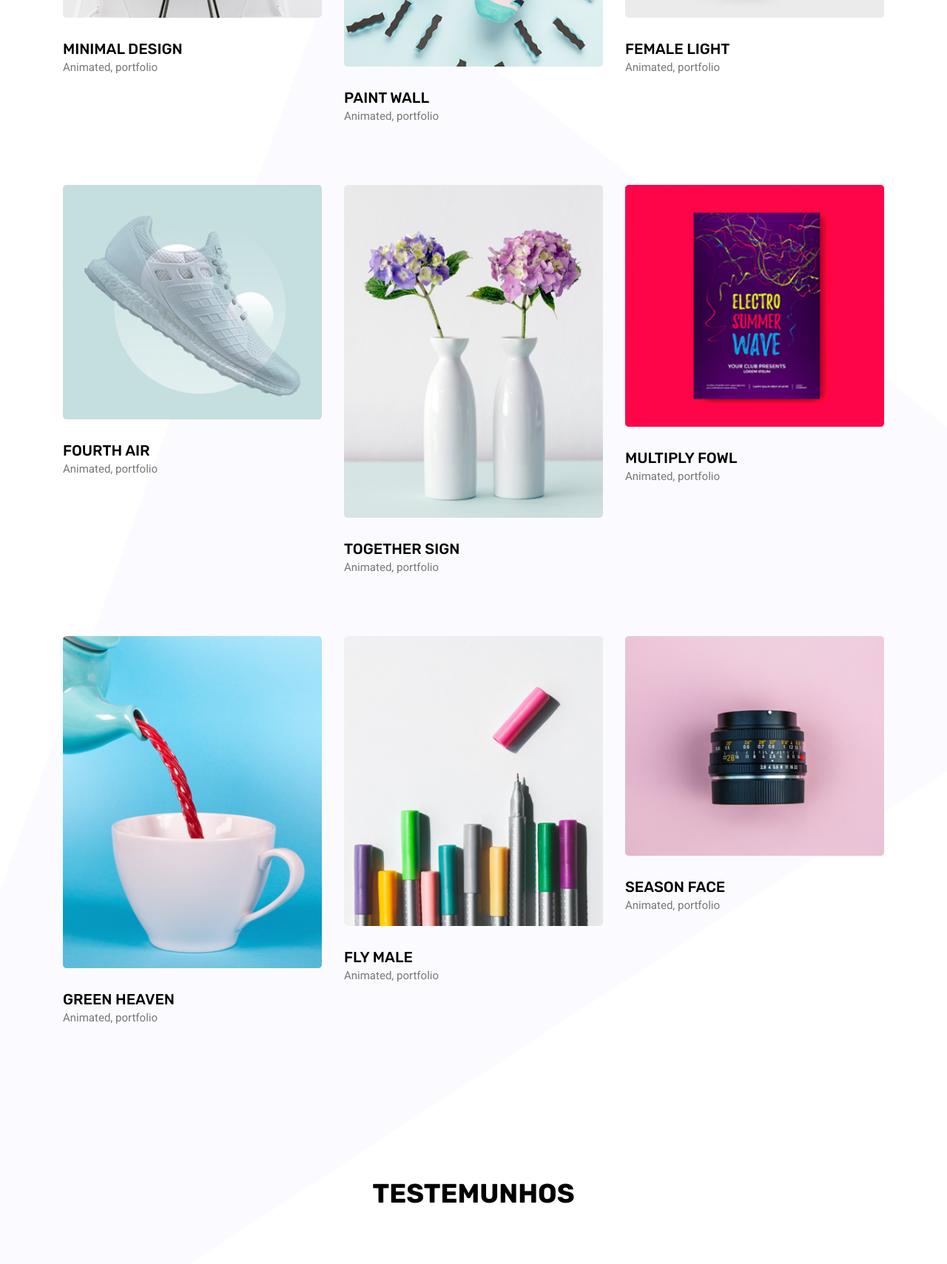
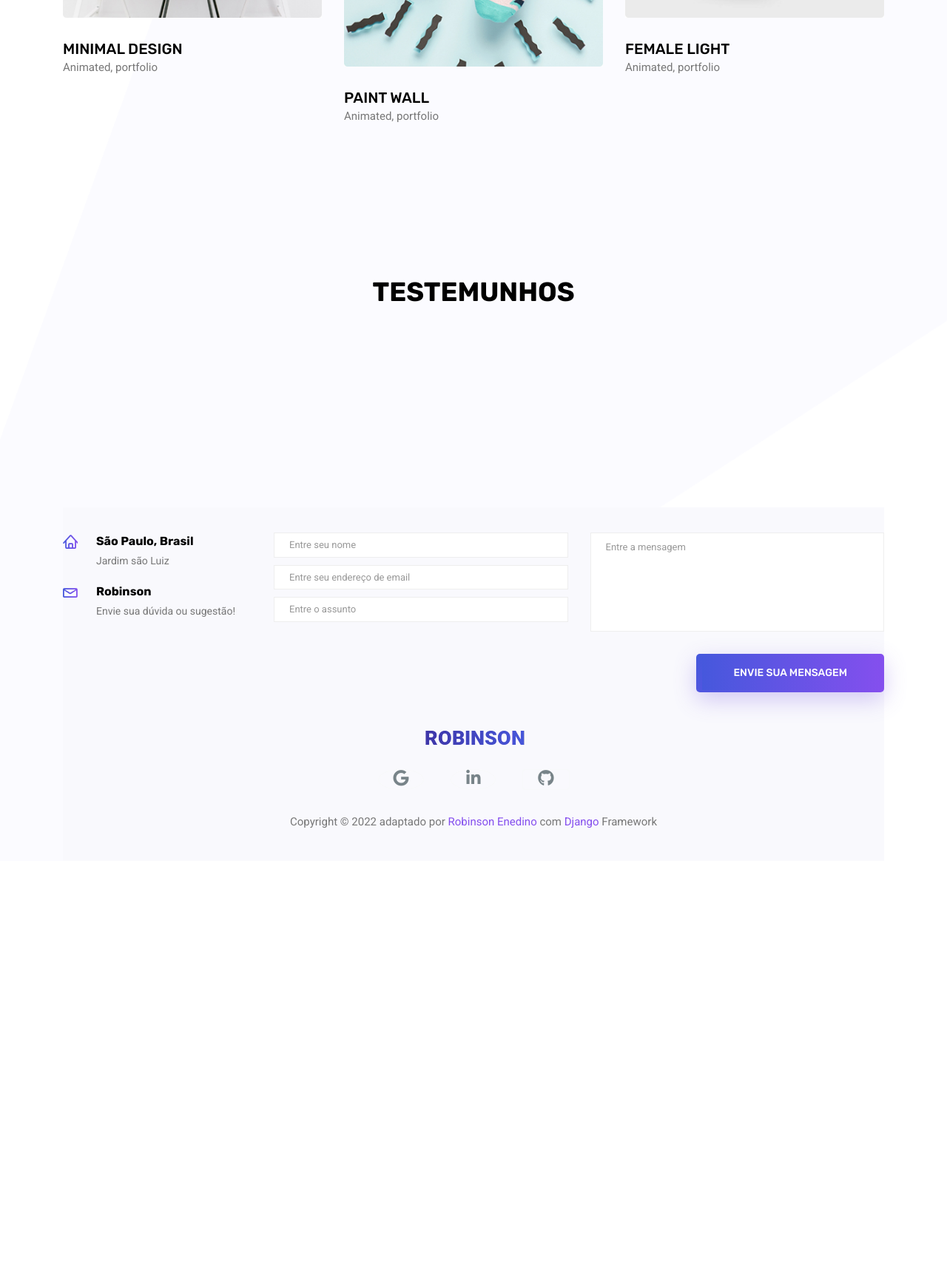
Before and after one commit to robinsonbrz/portfolio-e-apps, a Django app: template portapp/templates/portapp/index.html in a window 1280 px wide. Shown: the part 3654-5363 px from the top of the page at 74% size. After the commit the page ends 4774 px from the top, so only its background shows below. Run offline with Django 3.2, Linux system fonts and the light colour scheme; the template is opened without the code that fills it, so the values that code supplies are empty; some libraries are stand-ins or nearby versions.

Commit message:
🧐 eliminando port indev

```diff
--- a/templates/parciais/_portfolio_geral.html
+++ b/templates/parciais/_portfolio_geral.html
@@ -74,108 +74,7 @@
 							</div>
 						</div>
 					</div>
-					<div class="col-lg-4 col-md-6  all python jquery javascript bootstrap django">
-						<div class="portfolio_box">
-							<div class="single_portfolio">
-								<img class="img-fluid w-100" src="{% static '/portapp/img/portfolio/p4.jpg'%}" alt="">
-								<div class="overlay"></div>
-								<a href="{% static '/portapp/img/portfolio/p4.jpg'%}" class="img-gal" title='<a class="nav-link" href="{% url 'portapp:about' %}">Link para a pagina do portfolio</a>'>
-									<div class="icon">
-										<span class="lnr lnr-cross"></span>
-									</div>
-								</a>
-							</div>
-							<div class="short_info">
-								<h4><a href="portfolio-details.html">fourth air</a></h4>
-								<p>Animated, portfolio</p>
-							</div>
-						</div>
-					</div>
-					<div class="col-lg-4 col-md-6  all python jquery javascript bootstrap django">
-						<div class="portfolio_box">
-							<div class="single_portfolio">
-								<img class="img-fluid w-100" src="{% static '/portapp/img/portfolio/p6.jpg'%}" alt="">
-								<div class="overlay"></div>
-								<a href="{% static '/portapp/img/portfolio/p6.jpg'%}" class="img-gal" title='<a class="nav-link" href="{% url 'portapp:about' %}">Link para a pagina do portfolio</a>'>
-									<div class="icon">
-										<span class="lnr lnr-cross"></span>
-									</div>
-								</a>
-							</div>
-							<div class="short_info">
-								<h4><a href="portfolio-details.html">together sign</a></h4>
-								<p>Animated, portfolio</p>
-							</div>
-						</div>
-					</div>
-					<div class="col-lg-4 col-md-6 all python jquery javascript bootstrap django">
-						<div class="portfolio_box">
-							<div class="single_portfolio">
-								<img class="img-fluid w-100" src="{% static '/portapp/img/portfolio/p5.jpg'%}" alt="">
-								<div class="overlay"></div>
-								<a href="{% static '/portapp/img/portfolio/p5.jpg'%}" class="img-gal" title='<a class="nav-link" href="{% url 'portapp:about' %}">Link para a pagina do portfolio</a>'>
-									<div class="icon">
-										<span class="lnr lnr-cross"></span>
-									</div>
-								</a>
-							</div>
-							<div class="short_info">
-								<h4><a href="portfolio-details.html">multiply fowl</a></h4>
-								<p>Animated, portfolio</p>
-							</div>
-						</div>
-					</div>
-					<div class="col-lg-4 col-md-6 all python jquery javascript bootstrap django">
-						<div class="portfolio_box">
-							<div class="single_portfolio">
-								<img class="img-fluid w-100" src="{% static '/portapp/img/portfolio/p7.jpg'%}" alt="">
-								<div class="overlay"></div>
-								<a href="{% static '/portapp/img/portfolio/p7.jpg'%}" class="img-gal" title='<a class="nav-link" href="{% url 'portapp:about' %}">Link para a pagina do portfolio</a>'>
-									<div class="icon">
-										<span class="lnr lnr-cross"></span>
-									</div>
-								</a>
-							</div>
-							<div class="short_info">
-								<h4><a href="portfolio-details.html">green heaven</a></h4>
-								<p>Animated, portfolio</p>
-							</div>
-						</div>
-					</div>
-					<div class="col-lg-4 col-md-6 all python jquery javascript bootstrap django">
-						<div class="portfolio_box">
-							<div class="single_portfolio">
-								<img class="img-fluid w-100" src="{% static '/portapp/img/portfolio/p8.jpg'%}" alt="">
-								<div class="overlay"></div>
-								<a href="{% static '/portapp/img/portfolio/p8.jpg'%}" class="img-gal" title='<a class="nav-link" href="{% url 'portapp:about' %}">Link para a pagina do portfolio</a>'>
-									<div class="icon">
-										<span class="lnr lnr-cross"></span>
-									</div>
-								</a>
-							</div>
-							<div class="short_info">
-								<h4>fly male</h4>
-								<p>Animated, portfolio</p>
-							</div>
-						</div>
-					</div>
-					<div class="col-lg-4 col-md-6 all python jquery javascript bootstrap django">
-						<div class="portfolio_box">
-							<div class="single_portfolio">
-								<img class="img-fluid w-100" src="{% static '/portapp/img/portfolio/p9.jpg'%}" alt="">
-								<div class="overlay"></div>
-								<a href="{% static '/portapp/img/portfolio/p9.jpg'%}" class="img-gal" title='<a class="nav-link" href="{% url 'portapp:about' %}">Link para a pagina do portfolio</a>'>
-									<div class="icon">
-										<span class="lnr lnr-cross"></span>
-									</div>
-								</a>
-							</div>
-							<div class="short_info">
-								<h4><a href="portfolio-details.html">season face</a></h4>
-								<p>Animated, portfolio</p>
-							</div>
-						</div>
-					</div>
+
 				</div>
 			</div>
 		</div>
```
